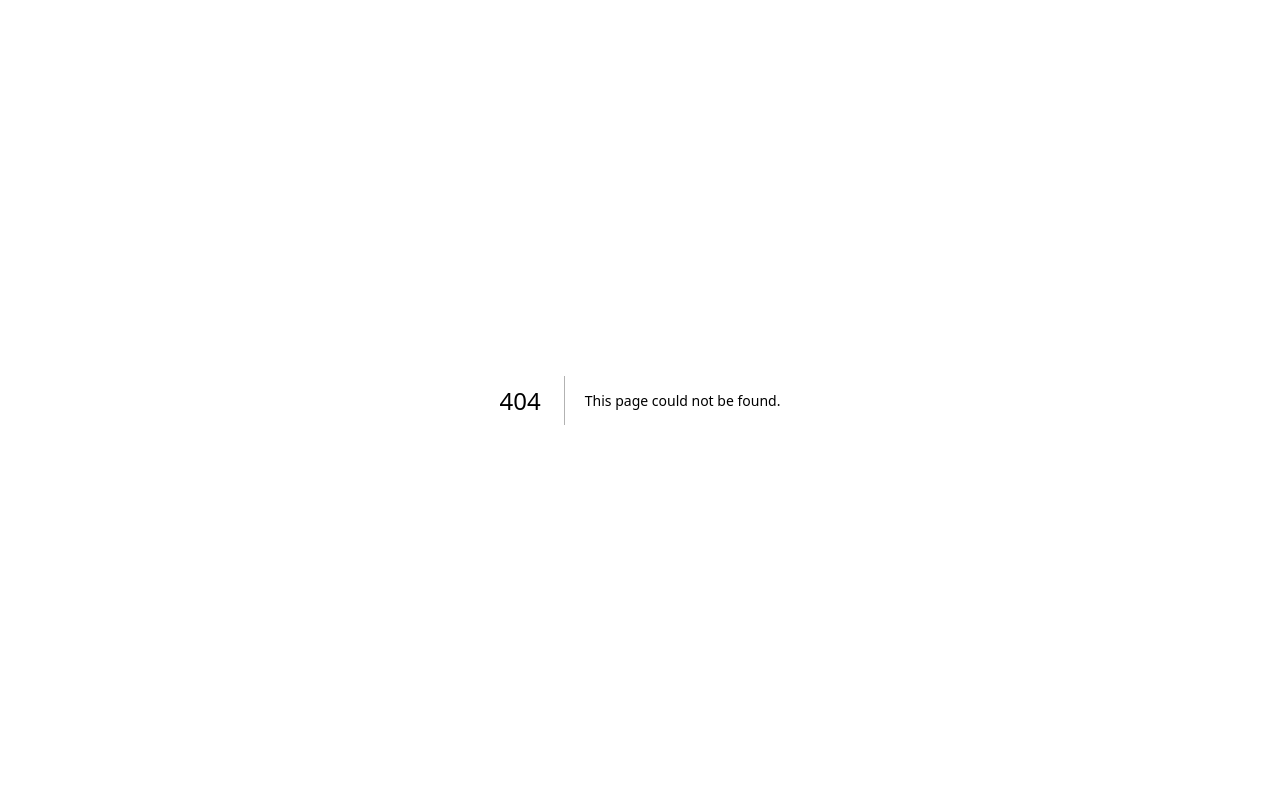
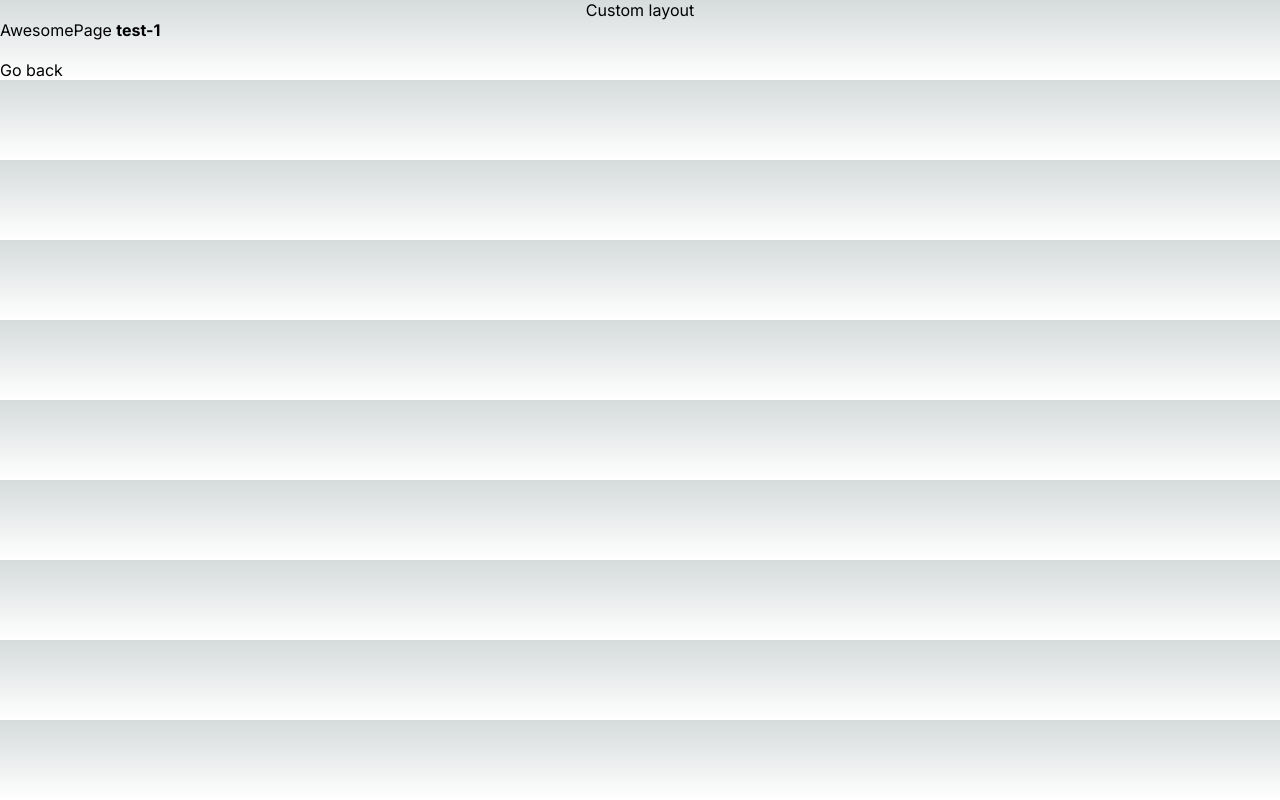
Before and after one commit to dimadidyk0/learn-nexjs, a Next.js app: page /awesome/test-1 in a window 1280 px wide. Before the commit this address had no page. Built offline with nearby package versions, Linux system fonts and the light colour scheme.

Commit message:
lesson: add dynamic route

```diff
--- /dev/null
+++ b/src/app/awesome/[id]/page.js
@@ -0,0 +1,12 @@
+import Link from 'next/link'
+import React from 'react'
+
+export default function AwesomePostPage({ params }) {
+  return (
+    <main>
+      <p>AwesomePage <b>{params.id}</b></p>
+      <br />
+      <Link href={"/awesome"}>Go back</Link>
+    </main>
+  )
+}
--- a/src/app/awesome/page.tsx
+++ b/src/app/awesome/page.tsx
@@ -1,10 +1,12 @@
 
 import PostsList from "@components/PostsList/PostsList";
+import Link from "next/link";
 import React from "react";
 
 export default function AwesomePage() {
   return (
     <main>
+      <Link href={"/awesome/test-1"}>Test 1</Link>
       <PostsList />
     </main>
   )
```
